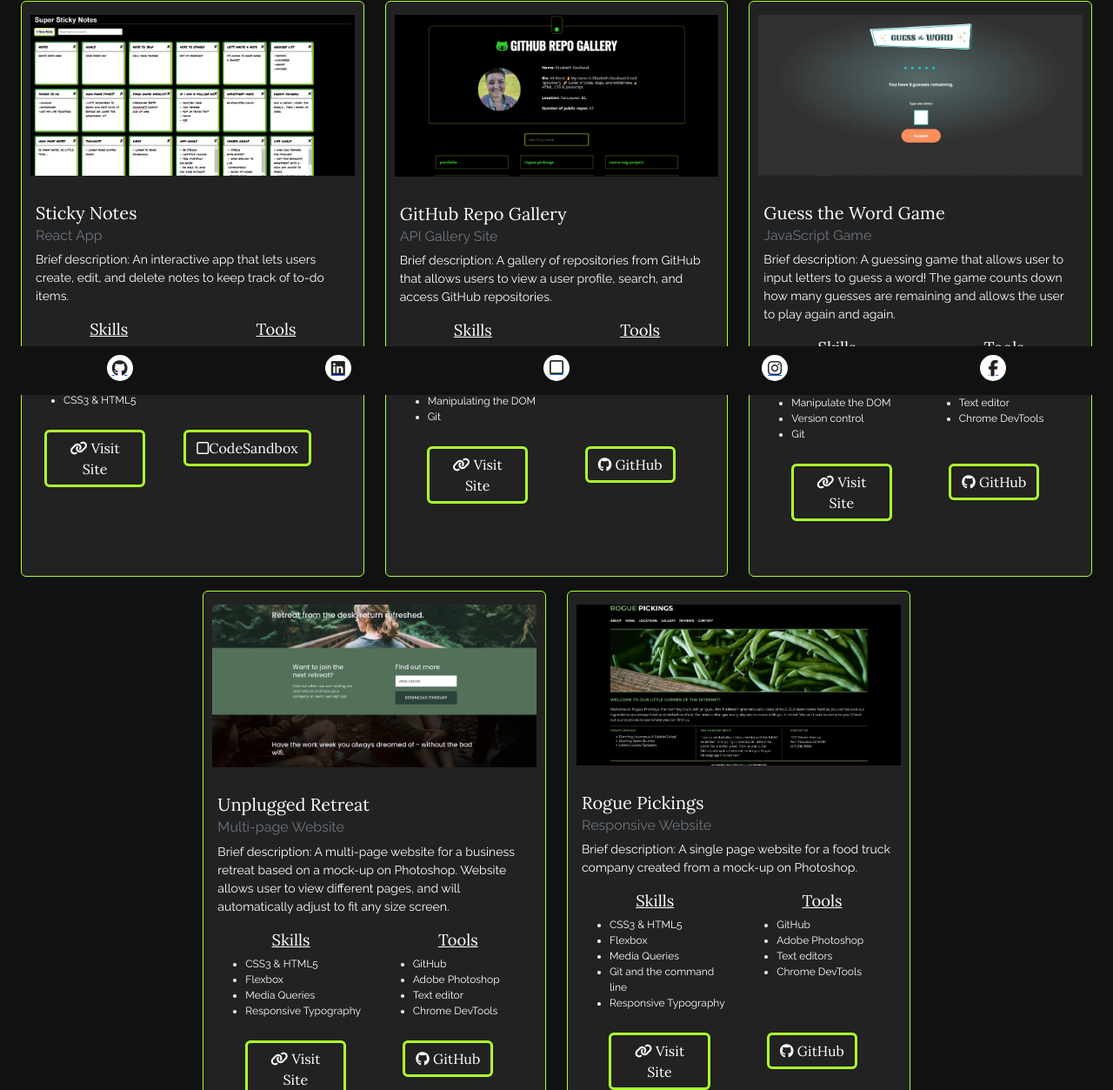
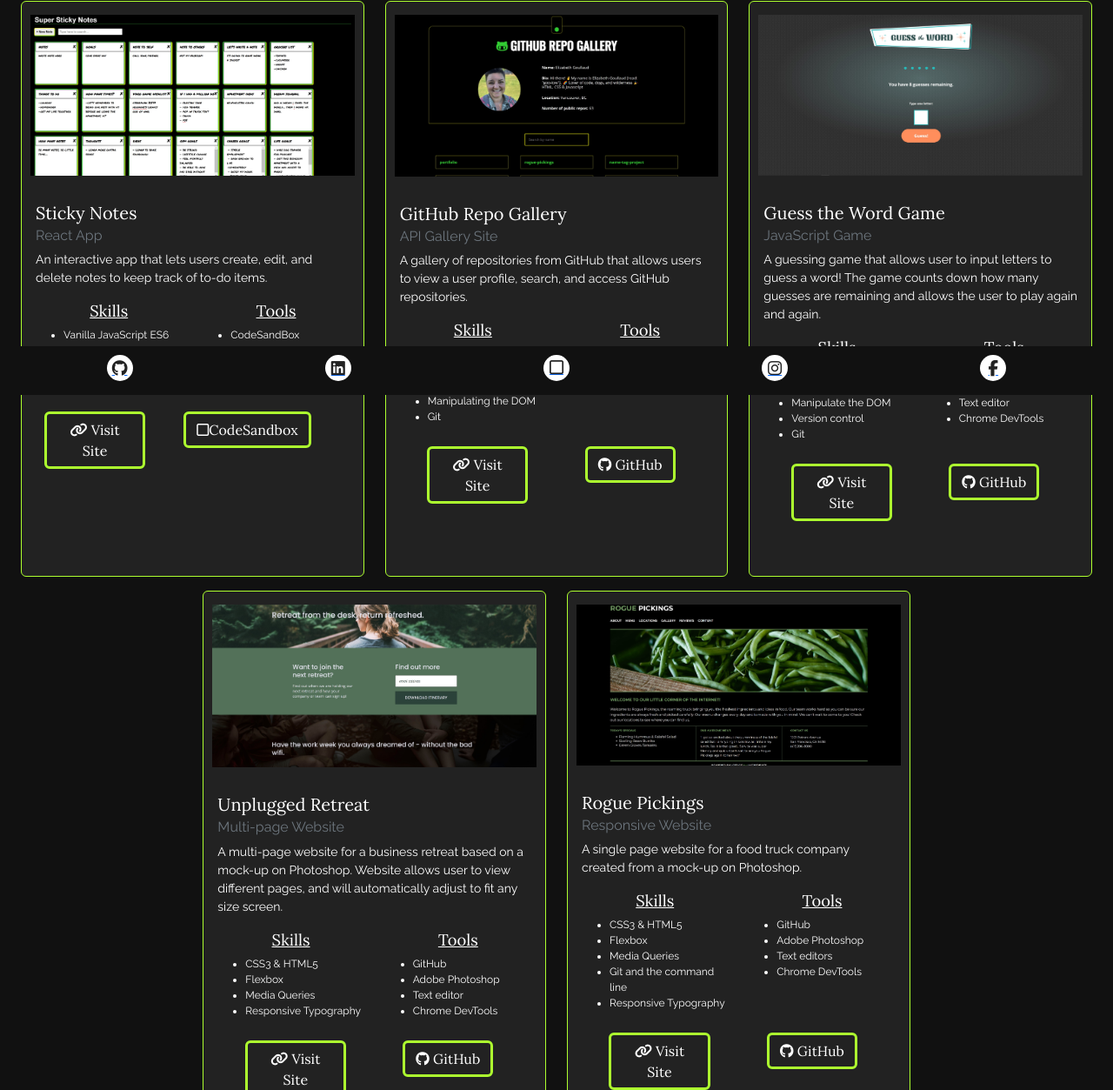
Before and after one commit to egoullaud/Portfolio, a plain HTML site: page projects/index.html in a window 1280 px wide. Shown: the part 346-1599 px from the top of the page at 87% size. Drawn offline with nearby package versions, Linux system fonts and the light colour scheme.

Commit message:
fixed porject section bugs

```diff
--- a/css/styles.css
+++ b/css/styles.css
@@ -260,6 +260,9 @@ object-fit: contain;
   /* border: 2px solid white; */
   background-color: #111;
 }
+.about img{
+  height: 50%;
+}
 .about h2{
   text-decoration: underline;
   text-align: center;
--- a/projects/index.html
+++ b/projects/index.html
@@ -114,7 +114,7 @@
                                         <h5 class = "card-title"> Sticky Notes</h5>
                                         <h6 class="card-subtitle mb-2 text-muted">React App</h6>
 
-                                        <p class = "card-text"> Brief description:
+                                        <p class = "card-text">
                                             An interactive app that lets
                                             users create, edit, and delete notes to keep track
                                             of to-do items.   </p>
@@ -158,7 +158,7 @@
                                 <div class = "card-body">
                                         <h5 class = "card-title"> GitHub Repo Gallery</h5>
                                         <h6 class="card-subtitle mb-2 text-muted"> API Gallery Site</h6>
-                                        <p class = "card-text">Brief description: A gallery of
+                                        <p class = "card-text">A gallery of
                                             repositories from GitHub that allows users to view a
                                             user profile,
                                             search, and access GitHub repositories.
@@ -187,7 +187,7 @@
                                     </div>
                                     <div class="row justify-content-evenly">
                                         <div class="col-sm-4 col-md-4 col-lg-5">
-                                                <a href="https://egoullaud.github.io/project-repo-gallery/" class = "btn mr-2"><i class= "fas fa-link" target = "_blank"></i> Visit Site</a>
+                                                <a href="https://egoullaud.github.io/project-repo-gallery/" class = "btn mr-2" target = "_blank"><i class= "fas fa-link" ></i> Visit Site</a>
                                         </div>
                                         <div class="col-sm-4 col-md-4 col-lg-5">
                                                 <a href="https://github.com/egoullaud/project-repo-gallery" class = "btn mr-2" target = "_blank"><i class="fab fa-github"></i> GitHub</a>
@@ -205,7 +205,7 @@
                                     <h5 class = "card-title"> Guess the Word Game</h5>
                                     <h6 class="card-subtitle mb-2 text-muted">JavaScript Game</h6>
                                     <p class = "card-text">
-                                        Brief description: A guessing game that allows
+                                       A guessing game that allows
                                         user to input letters to guess a word!
                                         The game counts down how many guesses are remaining
                                         and allows the user to play again and again.
@@ -254,7 +254,7 @@
                                         <h5 class = "card-title">Unplugged Retreat</h5>
                                         <h6 class="card-subtitle mb-2 text-muted">Multi-page Website </h6>
                                         <p class = "card-text">
-                                            Brief description: A multi-page website for a
+                                            A multi-page website for a
                                             business retreat based
                                             on a mock-up on Photoshop. Website allows user
                                             to view different pages, and will
@@ -302,7 +302,7 @@
                                         <h5 class = "card-title"> Rogue Pickings</h5>
                                         <h6 class="card-subtitle mb-2 text-muted">Responsive Website </h6>
                                         <p class = "card-text">
-                                            Brief description: A single page website for a food truck company
+                                            A single page website for a food truck company
                                             created from a mock-up on Photoshop.
                                         </p>
                                 <div class="card-list">
```
Also changed, not shown: about/index.html (+3 -3 lines).
